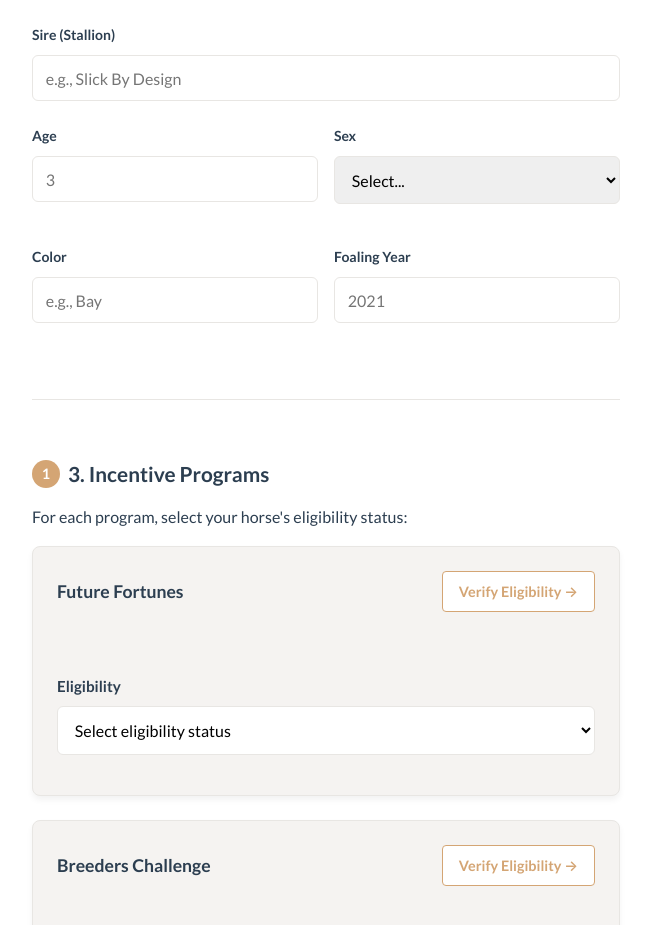
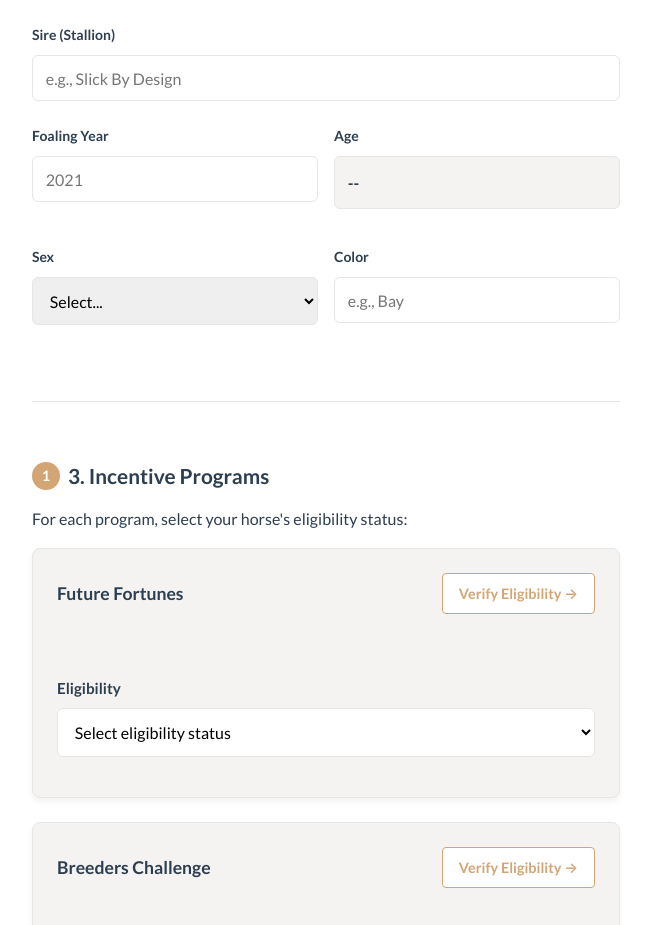
Before and after one commit to Thomadav000/incentive-vault, a React (Create React App) app: page /add-horse in a window 1280 px wide. Shown: the part 926-1851 px from the top of the page, without its empty margins (314-965 px from the left). Built offline with nearby package versions, Linux system fonts and the light colour scheme; no server answers; the database is empty; sample sign-in values are in the browser's storage; the HTML template or start-up script is replaced by a standard one.

Commit message:
Fix age display formatting to show Weanling, 1-Yearling labels

```diff
--- a/src/pages/AddHorse.js
+++ b/src/pages/AddHorse.js
@@ -11,7 +11,6 @@ function AddHorse() {
     registeredName: '',
     sire: '',
     registrationNumber: '',
-    age: '',
     sex: '',
     color: '',
     foalingYear: '',
@@ -78,25 +77,31 @@ function AddHorse() {
     },
   };
 
+  // Calculate age from foaling year
+  const calculateAge = (foalingYear) => {
+    if (!foalingYear) return null;
+    const currentYear = new Date().getFullYear();
+    const ageNum = currentYear - parseInt(foalingYear);
+    return ageNum;
+  };
+
+  // Format age display
+  const getAgeDisplay = (ageNum) => {
+    if (ageNum === null || ageNum === undefined) {
+      return '--';
+    }
+    if (ageNum === 0) {
+      return 'Weanling';
+    }
+    if (ageNum === 1) {
+      return '1-Yearling';
+    }
+    return ageNum.toString();
+  };
+
   const handleChange = (e) => {
     const { name, value } = e.target;
-    let updatedData = { [name]: value };
-
-    // Auto-calculate age from foaling year
-    if (name === 'foalingYear' && value) {
-      const currentYear = new Date().getFullYear();
-      const calculatedAge = currentYear - parseInt(value);
-      updatedData.age = calculatedAge.toString();
-    }
-
-    // Auto-calculate foaling year from age
-    if (name === 'age' && value) {
-      const currentYear = new Date().getFullYear();
-      const calculatedFoalingYear = currentYear - parseInt(value);
-      updatedData.foalingYear = calculatedFoalingYear.toString();
-    }
-
-    setFormData(prev => ({ ...prev, ...updatedData }));
+    setFormData(prev => ({ ...prev, [name]: value }));
   };
 
   const handlePhotoChange = (e) => {
@@ -106,15 +111,16 @@ function AddHorse() {
   };
 
   const handleProgramStatusChange = (programName, newStatus) => {
+    const ageNum = calculateAge(formData.foalingYear);
+    const ageGroup = (ageNum !== null && ageNum >= 4) ? 4 : (ageNum || 0);
+
     setFormData(prev => ({
       ...prev,
       programs: prev.programs.map(prog => {
         if (prog.name === programName) {
           const updatedProg = { ...prog, status: newStatus };
 
-          // For one-time programs, populate deadline and fee when status changes
           if (programData[programName].type === 'ONE_TIME' && newStatus === 'Eligible - Not Paid') {
-            const ageGroup = parseInt(formData.age) >= 4 ? 4 : parseInt(formData.age) || 0;
             updatedProg.deadline = programData[programName].deadline;
             updatedProg.estimatedFee = programData[programName].fees[ageGroup];
           } else if (newStatus === 'Eligible - Paid' || newStatus === 'Not Eligible') {
@@ -148,7 +154,8 @@ function AddHorse() {
         photoURL = await getDownloadURL(photoRef);
       }
 
-      // Clean up programs data: only include selected programs
+      const ageNum = calculateAge(formData.foalingYear);
+
       const programsToSave = formData.programs.map(prog => ({
         name: prog.name,
         status: prog.status || 'Not Eligible',
@@ -163,7 +170,7 @@ function AddHorse() {
         registeredName: formData.registeredName,
         sire: formData.sire,
         registrationNumber: formData.registrationNumber,
-        age: parseInt(formData.age) || 0,
+        age: ageNum || 0,
         sex: formData.sex,
         color: formData.color,
         foalingYear: parseInt(formData.foalingYear) || null,
@@ -181,6 +188,9 @@ function AddHorse() {
       setLoading(false);
     }
   };
+
+  const ageNum = calculateAge(formData.foalingYear);
+  const displayAge = getAgeDisplay(ageNum);
 
   return (
     <div className="add-horse-page">
@@ -264,16 +274,25 @@ function AddHorse() {
 
             <div className="form-row">
               <div className="form-group">
-                <label>Age</label>
+                <label>Foaling Year</label>
                 <input
                   type="number"
-                  name="age"
-                  value={formData.age}
+                  name="foalingYear"
+                  value={formData.foalingYear}
                   onChange={handleChange}
-                  placeholder="3"
-                  min="0"
+                  placeholder="2021"
+                  min="1990"
                 />
               </div>
+              <div className="form-group">
+                <label>Age</label>
+                <div className="age-display">
+                  {displayAge}
+                </div>
+              </div>
+            </div>
+
+            <div className="form-row">
               <div className="form-group">
                 <label>Sex</label>
                 <select name="sex" value={formData.sex} onChange={handleChange}>
@@ -283,9 +302,6 @@ function AddHorse() {
                   <option value="Stallion">Stallion</option>
                 </select>
               </div>
-            </div>
-
-            <div className="form-row">
               <div className="form-group">
                 <label>Color</label>
                 <input
@@ -294,17 +310,6 @@ function AddHorse() {
                   value={formData.color}
                   onChange={handleChange}
                   placeholder="e.g., Bay"
-                />
-              </div>
-              <div className="form-group">
-                <label>Foaling Year</label>
-                <input
-                  type="number"
-                  name="foalingYear"
-                  value={formData.foalingYear}
-                  onChange={handleChange}
-                  placeholder="2021"
-                  min="1990"
                 />
               </div>
             </div>
```
